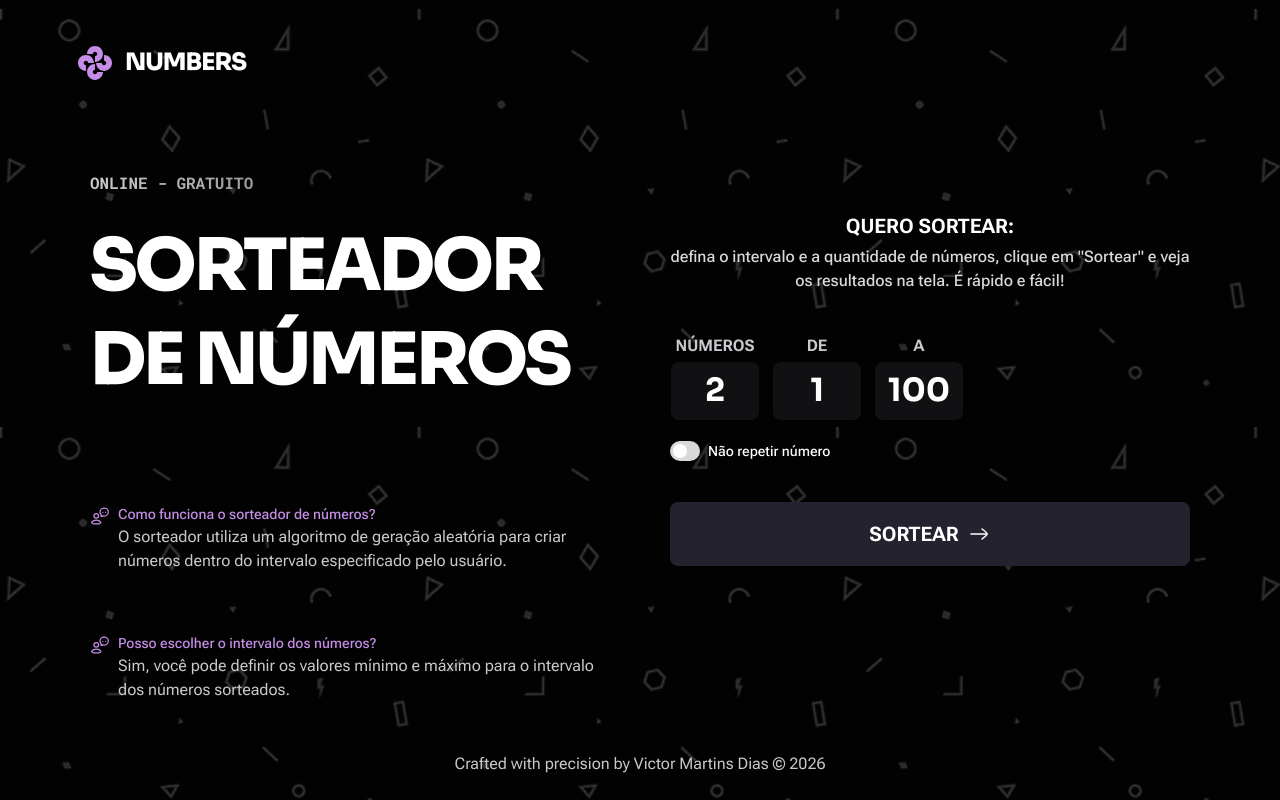
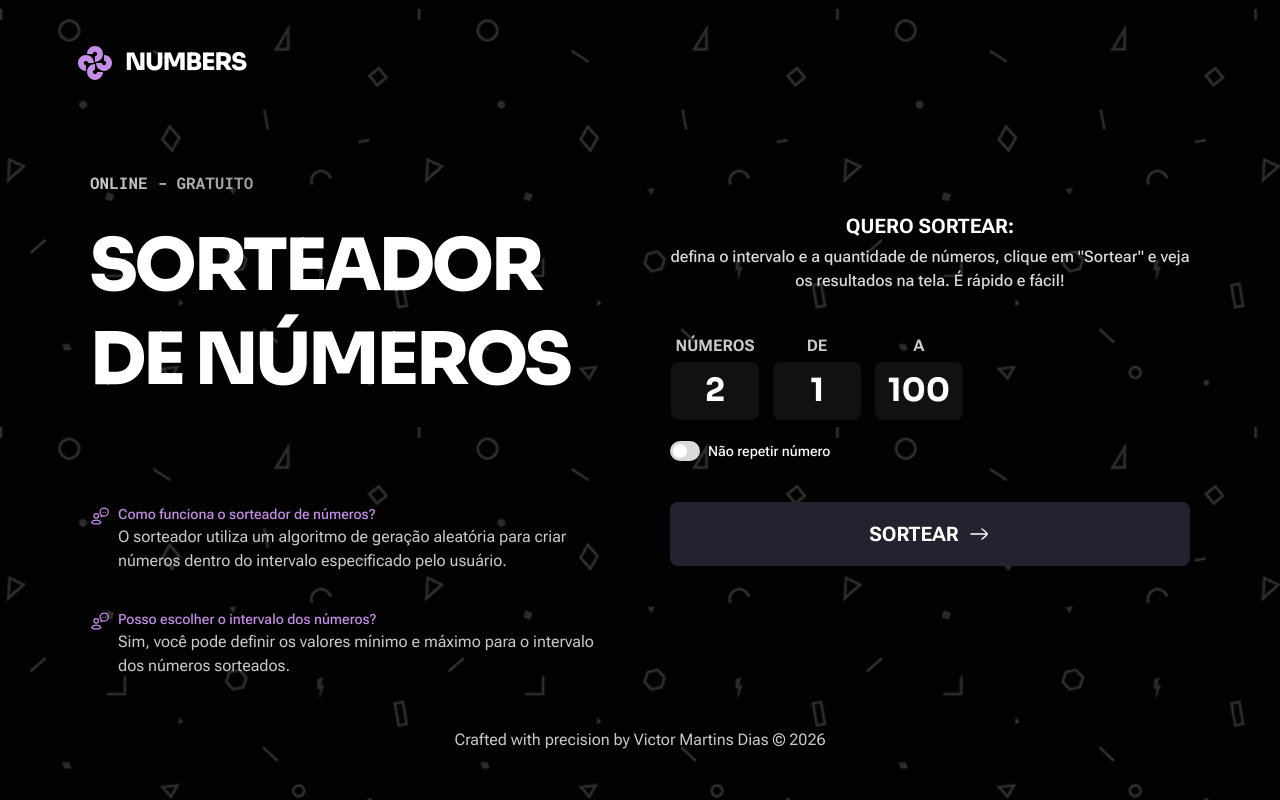
Before and after one commit to VictorMartinsD/numbers-raffle, a website built with Vite: page index.html in a window 1280 px wide. Built offline with nearby package versions, Linux system fonts and the light colour scheme.

Commit message:
layout: fix left column stretching by isolating sections into a container
- Wrap hero-section and faq-section inside a new left-container div
- Remove grid-row spanning from draw-panel to prevent vertical pushing
- Apply display flex with a fixed 60px gap to the left column
- Ensure the left-side content remains static regardless of results height

```diff
--- a/index.html
+++ b/index.html
@@ -49,10 +49,38 @@
       </header>
 
       <main class="main-content">
+        <div class="left-container">
           <section class="hero-section">
             <span class="tagline">Online - Gratuito</span>
             <h1>Sorteador de números</h1>
           </section>
+
+          <section class="faq-section grid">
+            <div class="faq-item flex">
+              <svg class="icon icon--brand icon--sm" aria-hidden="true">
+                <use href="/src/assets/img/icons.svg#icon-help"></use>
+              </svg>
+              <div class="content-faq">
+                <p class="title-faq">Como funciona o sorteador de números?</p>
+                <p class="description-faq">
+                  O sorteador utiliza um algoritmo de geração aleatória para criar números dentro do intervalo especificado
+                  pelo usuário.
+                </p>
+              </div>
+            </div>
+            <div class="faq-item flex">
+              <svg class="icon icon--brand icon--sm" aria-hidden="true">
+                <use href="/src/assets/img/icons.svg#icon-help"></use>
+              </svg>
+              <div class="content-faq">
+                <p class="title-faq">Posso escolher o intervalo dos números?</p>
+                <p class="description-faq">
+                  Sim, você pode definir os valores mínimo e máximo para o intervalo dos números sorteados.
+                </p>
+              </div>
+            </div>
+          </section>
+        </div>
 
         <section class="draw-panel">
           <div id="panel-setup" class="panel-options">
@@ -122,32 +150,6 @@
             </button>
           </div>
         </section>
-
-      <section class="faq-section grid">
-        <div class="faq-item flex">
-          <svg class="icon icon--brand icon--sm" aria-hidden="true">
-            <use href="/src/assets/img/icons.svg#icon-help"></use>
-          </svg>
-          <div class="content-faq">
-            <p class="title-faq">Como funciona o sorteador de números?</p>
-            <p class="description-faq">
-              O sorteador utiliza um algoritmo de geração aleatória para criar números dentro do intervalo especificado
-              pelo usuário.
-            </p>
-          </div>
-        </div>
-        <div class="faq-item flex">
-          <svg class="icon icon--brand icon--sm" aria-hidden="true">
-            <use href="/src/assets/img/icons.svg#icon-help"></use>
-          </svg>
-          <div class="content-faq">
-            <p class="title-faq">Posso escolher o intervalo dos números?</p>
-            <p class="description-faq">
-              Sim, você pode definir os valores mínimo e máximo para o intervalo dos números sorteados.
-            </p>
-          </div>
-        </div>
-      </section>
       </main>
 
       <footer class="page-footer">
--- a/src/css/global.css
+++ b/src/css/global.css
@@ -557,20 +557,15 @@ body {
     max-width: 1100px;
   }
 
-  .hero-section {
+  .left-container {
     grid-column: 1;
-    grid-row: 1;
-  }
-
-  .faq-section {
-    grid-column: 1;
-    grid-row: 2;
+    display: flex;
+    flex-direction: column;
     gap: 60px;
   }
 
   .draw-panel {
     grid-column: 2;
-    grid-row: 1 / span 2;
   }
 
   .panel-header p {
```
Lines whose indentation alone changed are shown as unchanged.
